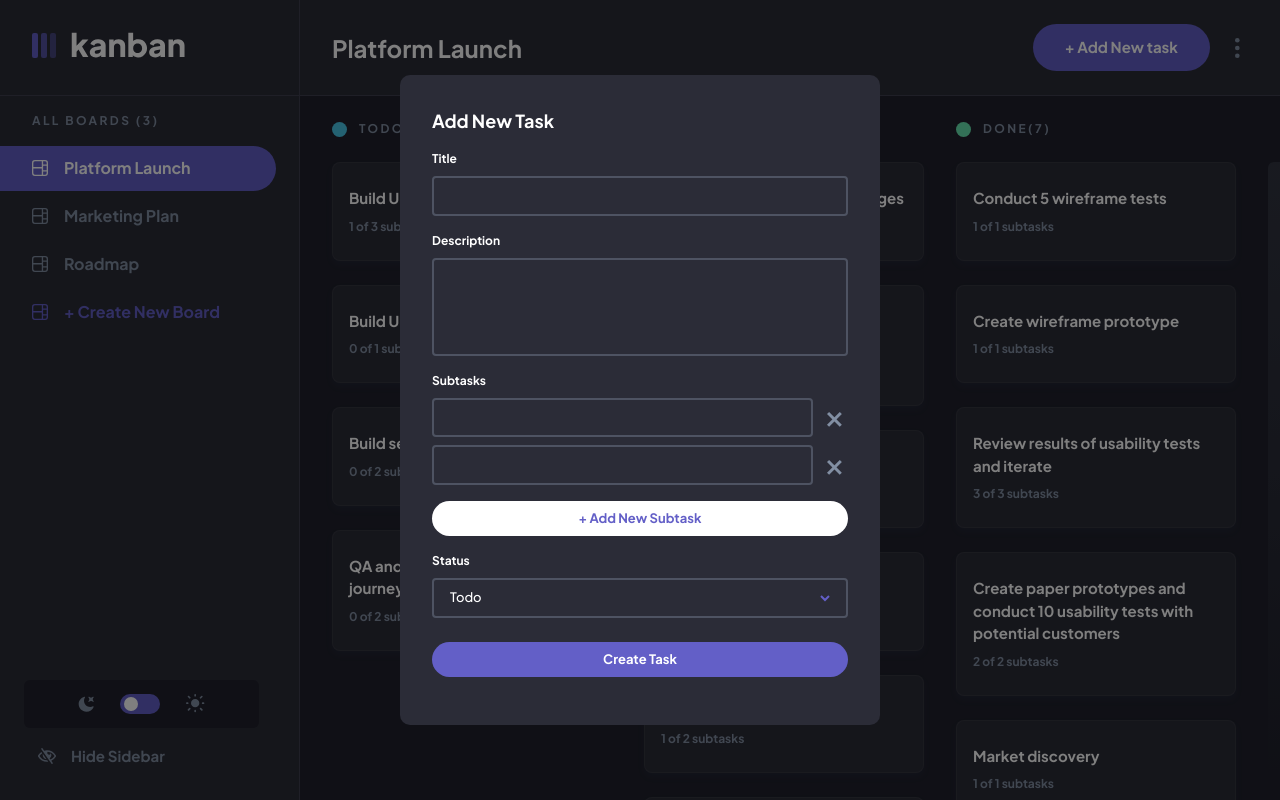
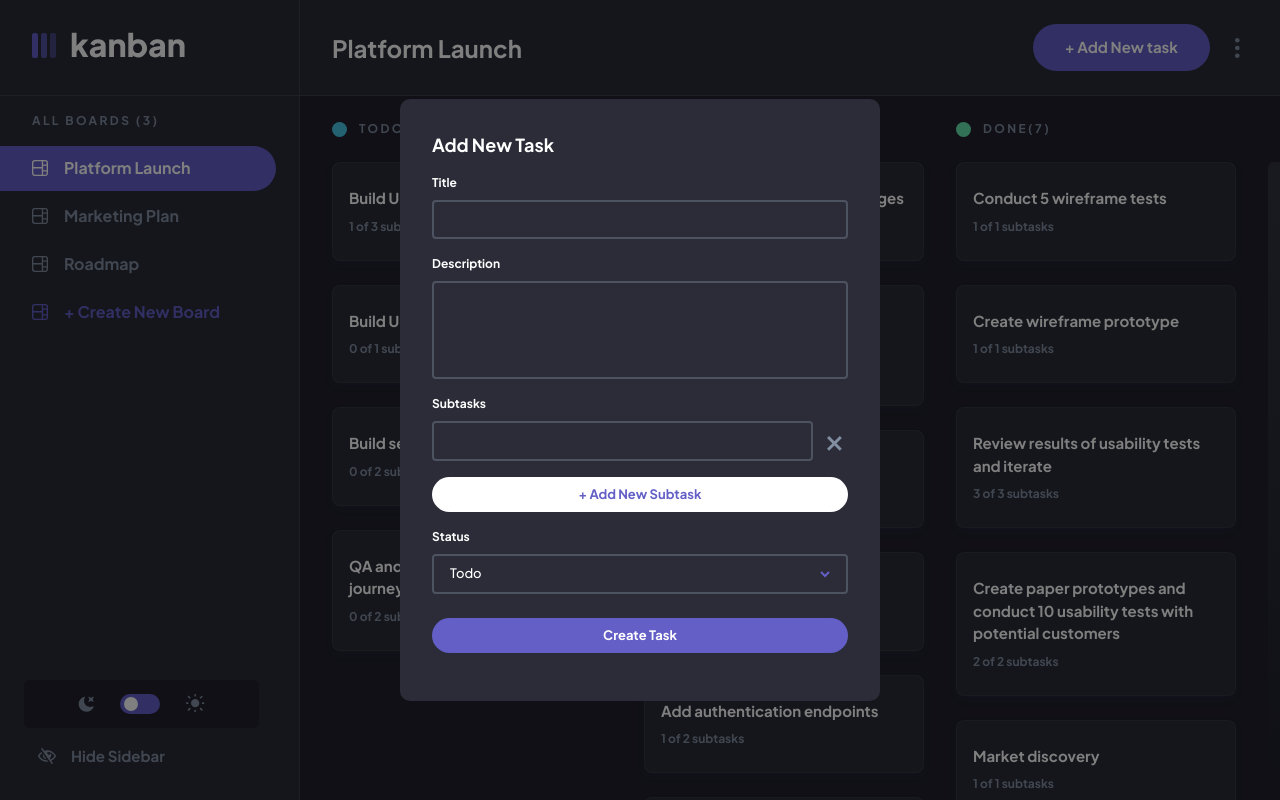
Before and after one commit to Junjiequan/kanban_, a React (Vite) app: page / in a window 1280 px wide. Both pictures are taken after a click on the button "+ Add New task". Built offline with nearby package versions, Linux system fonts and the light colour scheme.

Commit message:
subtasks deletion bug fix

```diff
--- a/src/components/Modals/AddNewTask.tsx
+++ b/src/components/Modals/AddNewTask.tsx
@@ -16,10 +16,7 @@ const AddNewTask = (props: IModal) => {
   const [newTask, setNewTask] = useState({
     title: '',
     description: '',
-    subtasks: [
-      { title: '', isCompleted: false },
-      { title: '', isCompleted: false },
-    ],
+    subtasks: [{ title: '', isCompleted: false }],
     status: status[0],
   });
   const onSetCurrentStatus = (value: string) => {
@@ -46,9 +43,7 @@ const AddNewTask = (props: IModal) => {
   };
 
   const handleDeleteSubTask = (index: number) => {
-    if (newTask.subtasks.length > 1) {
-      newTask.subtasks.splice(index, 1);
-    }
+    newTask.subtasks.splice(index, 1);
     setNewTask({ ...newTask, subtasks: newTask.subtasks });
   };
 
@@ -90,7 +85,7 @@ const AddNewTask = (props: IModal) => {
                     value={newTask.subtasks[index].title}
                     onChange={(e) => onSubtasksChange(e, index)}
                   />
-                  <button className='' onClick={() => handleDeleteSubTask(index)}>
+                  <button type='button' className='' onClick={() => handleDeleteSubTask(index)}>
                     <Cross />
                   </button>
                 </li>
--- a/src/components/Modals/EditTask.tsx
+++ b/src/components/Modals/EditTask.tsx
@@ -15,9 +15,10 @@ const EditTask = (props: IModal) => {
   const [newTask, setNewTask] = useState({
     title: ModalDetail.title,
     description: ModalDetail.description,
-    subtasks: ModalDetail.subtasks.map((item: ISubTask) => ({ title: item.title, isCompleted: item.isCompleted })),
+    subtasks: [...ModalDetail.subtasks],
     status: ModalDetail.status,
   });
+
   const onSetCurrentStatus = (value: string) => {
     setNewTask({ ...newTask, status: value });
   };
@@ -29,7 +30,7 @@ const EditTask = (props: IModal) => {
   const handleFormSubmit = (e: FormEvent) => {
     e.preventDefault();
     if (!newTask.title || !newTask.description) {
-      // alert('TODO - add form validation');
+      alert('TODO - add form validation');
       return;
     }
     dispatch(editTask({ currentBoard: boardTab, newTask: newTask, oldTask: ModalDetail }));
@@ -42,9 +43,7 @@ const EditTask = (props: IModal) => {
   };
 
   const handleDeleteSubTask = (index: number) => {
-    if (newTask.subtasks.length > 1) {
-      newTask.subtasks.splice(index, 1);
-    }
+    newTask.subtasks.splice(index, 1);
     setNewTask({ ...newTask, subtasks: newTask.subtasks });
   };
 
@@ -86,7 +85,7 @@ const EditTask = (props: IModal) => {
                     value={newTask.subtasks[index].title}
                     onChange={(e) => onSubtasksChange(e, index)}
                   />
-                  <button className='' onClick={() => handleDeleteSubTask(index)}>
+                  <button type='button' className='' onClick={() => handleDeleteSubTask(index)}>
                     <Cross />
                   </button>
                 </li>
--- a/src/components/Modals/ViewTask.tsx
+++ b/src/components/Modals/ViewTask.tsx
@@ -35,6 +35,7 @@ const ViewTask = (props: IModal) => {
           <p className='ViewTask__sub-title'>
             Subtasks ({countCompleted?.length} of {ModalDetail.subtasks?.length})
           </p>
+          {ModalDetail.subtasks.length === 0 && <p className='ViewTask__sub-noTask'>No subtasks.</p>}
           {ModalDetail.subtasks.map((i: any, index: number) => (
             <CheckBox key={index} task={i.title} />
           ))}
--- a/src/styles/components/Modals/_viewTask.scss
+++ b/src/styles/components/Modals/_viewTask.scss
@@ -14,8 +14,6 @@
   justify-content: space-between;
   margin-bottom: $margin-tiny;
 }
-
-
 
 .ViewTask__descWrapper {
   font-size: $font-13;
@@ -38,6 +36,12 @@
   margin-bottom: $margin-tiny;
 }
 
+.ViewTask__sub-noTask {
+  font-size: $font-13;
+  color: $mediumGray;
+  margin-bottom: $margin-small;
+}
+
 .ViewTask__statusWrapper {
   display: flex;
   flex-direction: column;
```
